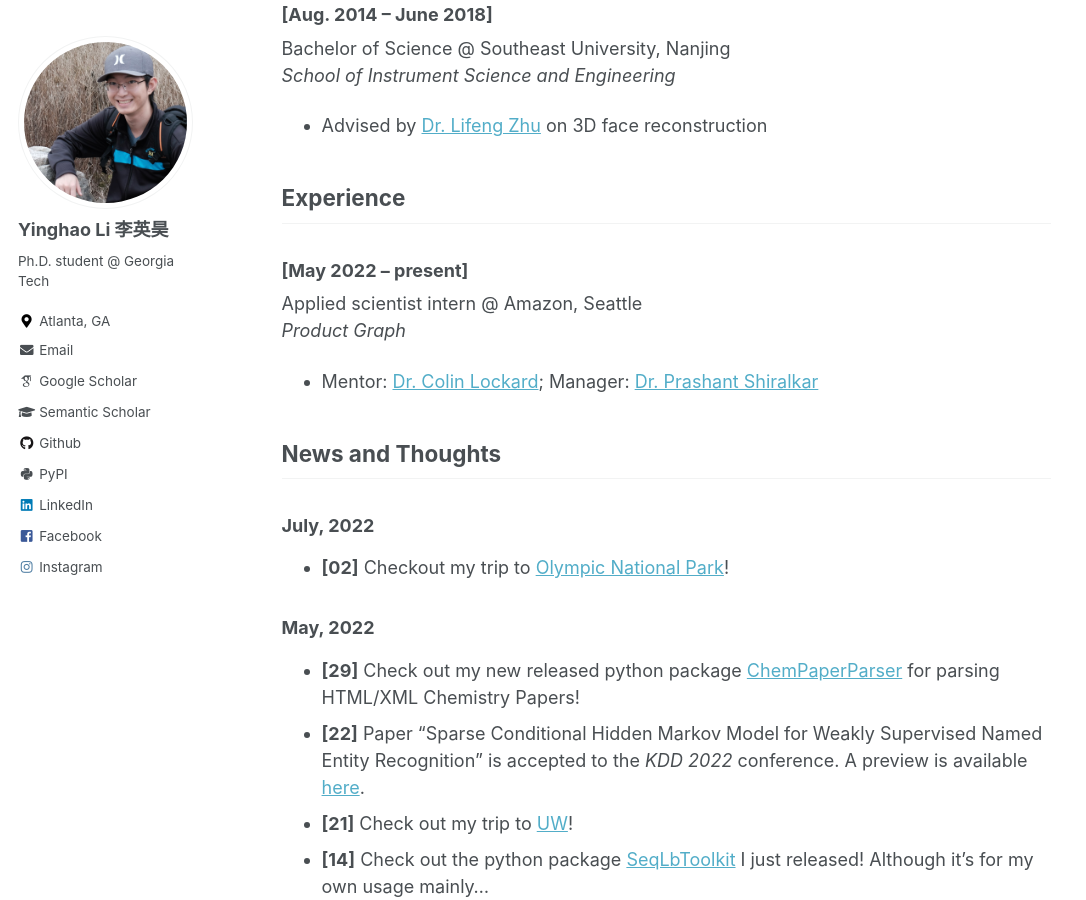
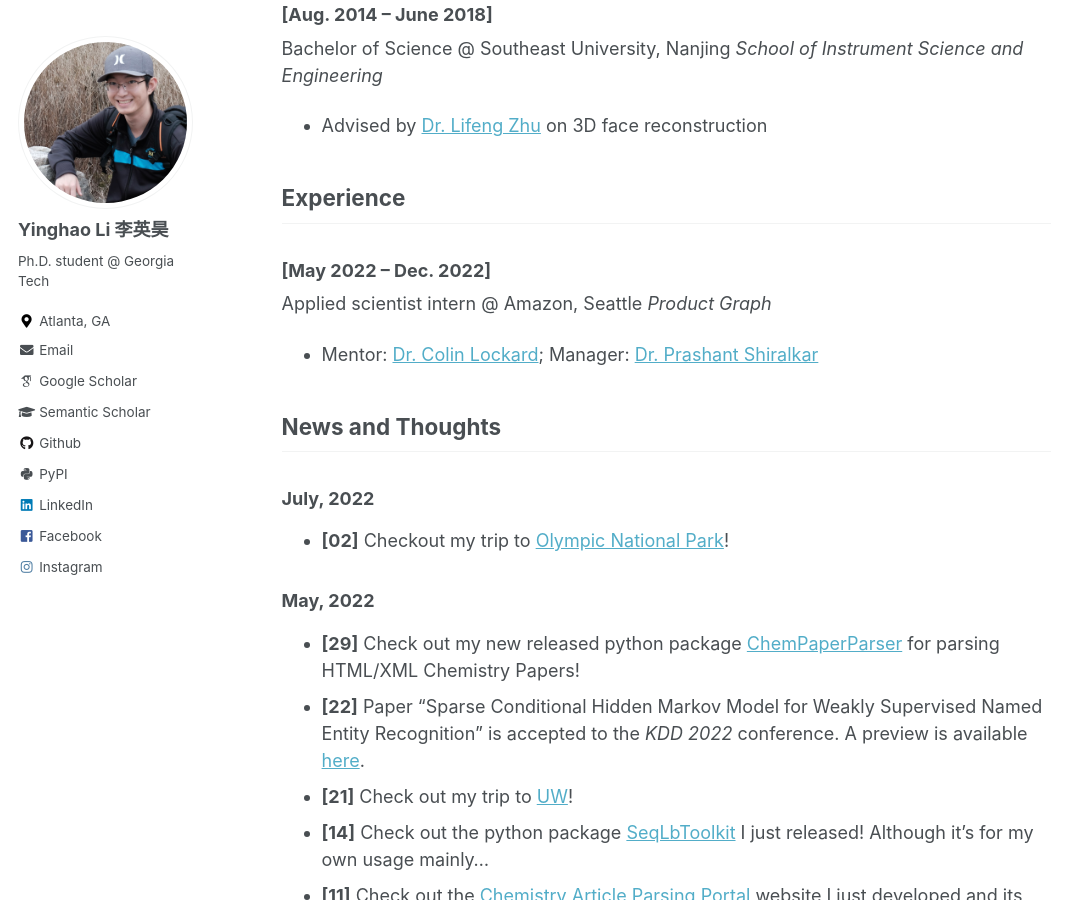
Before and after one commit to Yinghao-Li/Yinghao-Li.github.io, a Jekyll site: the page built from _pages/about.md, in a window 1280 px wide and 900 px high, scrolled down 726 px. Shown: the whole window, without its empty margins (0-1086 px from the left). Built offline with Jekyll 4.4.1, drawn with Linux system fonts in a browser that asks for light colours; some web fonts are replaced.

Commit message:
update information

```diff
--- a/_pages/about.md
+++ b/_pages/about.md
@@ -38,7 +38,7 @@
 Experience
 ---
 
-### [May 2022 -- present]
+### [May 2022 -- Dec. 2022]
 Applied scientist intern @ Amazon, Seattle
 *Product Graph*
 - Mentor: [Dr. Colin Lockard](https://www.colinlockard.com/); Manager: [Dr. Prashant Shiralkar](https://sites.google.com/site/shiralkarprashant/)
```
